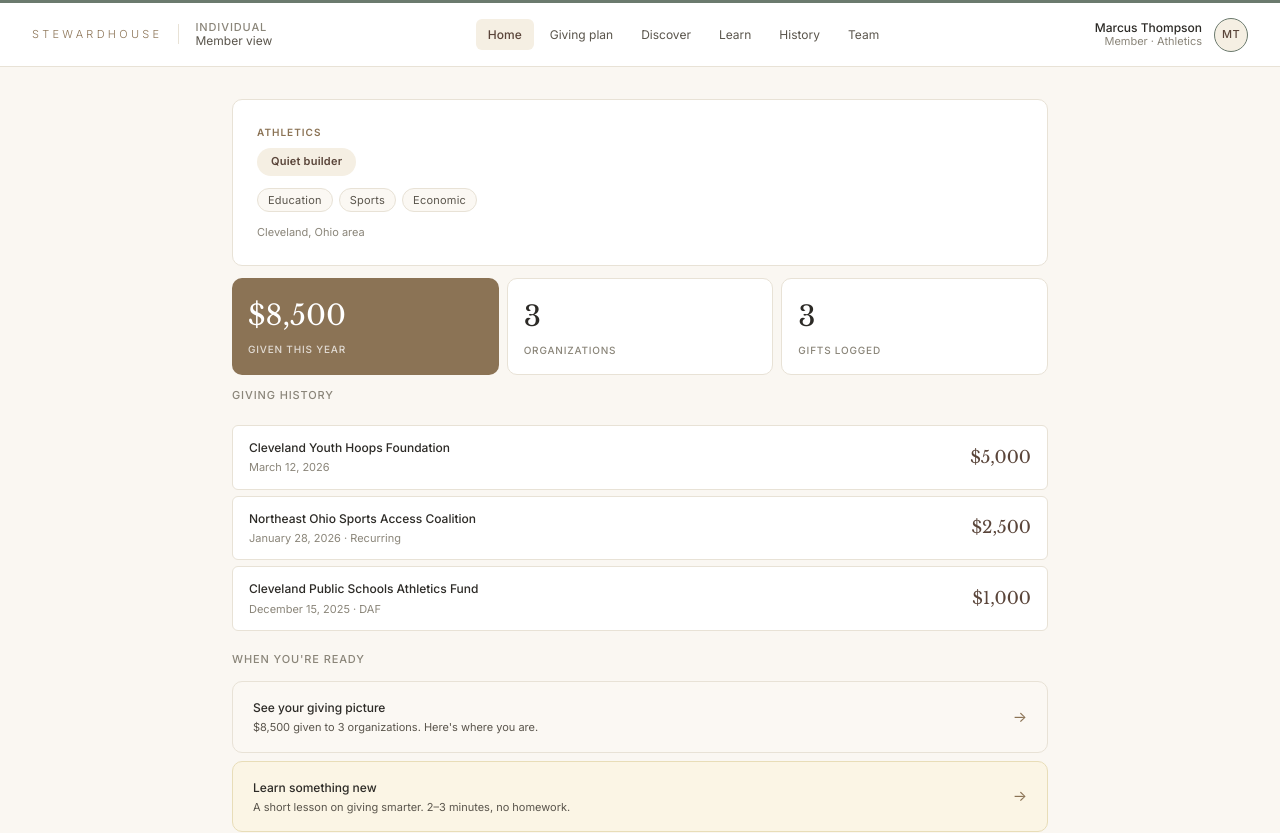
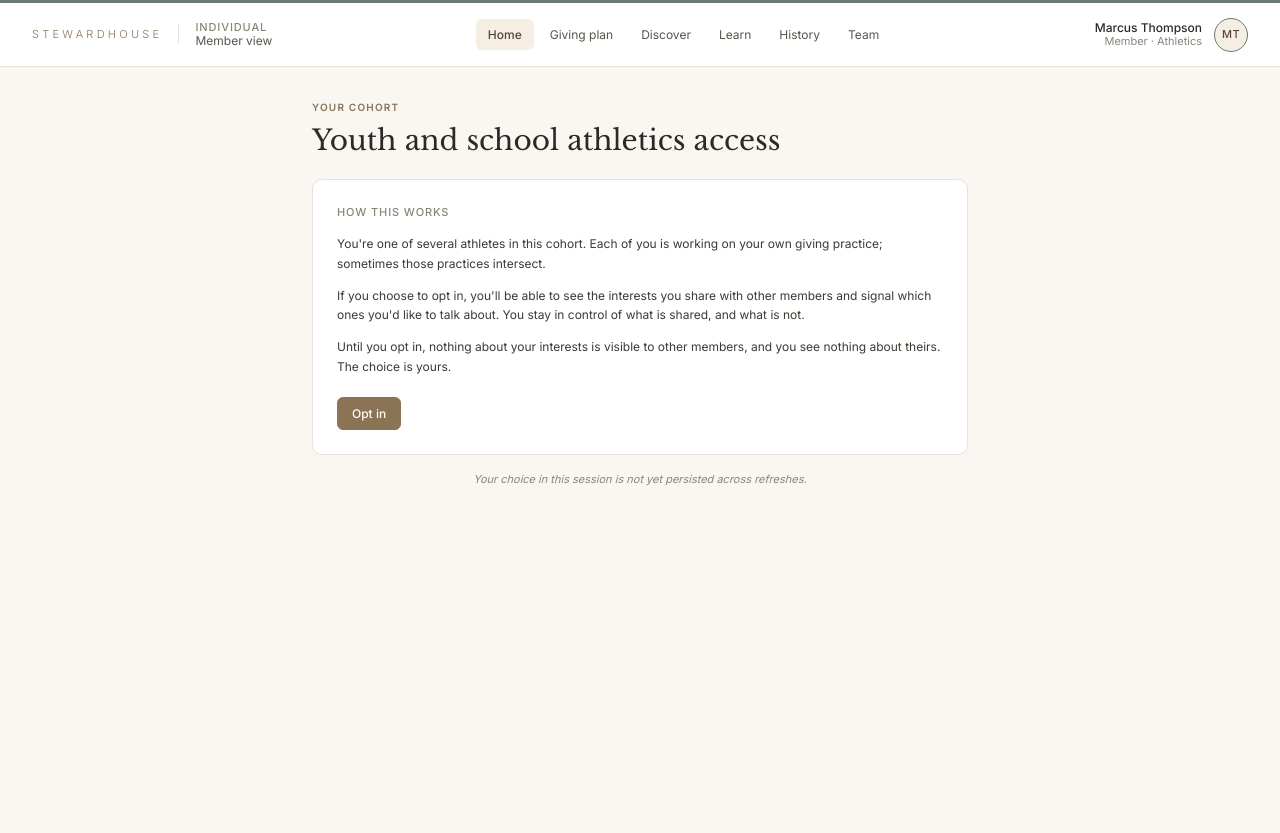
Before and after one commit to talabifaouzi/stewardhouse-app, a React (Vite) app: page /individual/cohort in a window 1280 px wide. Before the commit this address led to /individual. Shown: the top 833 px of the page. After the commit the page ends 800 px from the top, so only its background shows below. Built offline with nearby package versions, Linux system fonts and the light colour scheme.

Commit message:
C-3.1: member cohort bridge, scaffold, and consent gate

```diff
--- /dev/null
+++ b/src/contexts/CohortMemberContext.jsx
@@ -0,0 +1,48 @@
+import { createContext, useCallback, useContext, useState } from 'react';
+
+// Session-only state for the member-side cohort experience.
+// Consent boundary: optedIn defaults to FALSE. The member sees no overlap or
+// cohort-mate information until they opt in. Opting out clears any signals.
+// No persistence — refresh restores the default.
+
+const CohortMemberContext = createContext(null);
+
+const DEFAULT_STATE = {
+  optedIn: false,
+  signaledThemeIds: [],
+};
+
+export function CohortMemberProvider({ children }) {
+  const [state, setState] = useState(DEFAULT_STATE);
+
+  const optIn = useCallback(() => {
+    setState((prev) => ({ ...prev, optedIn: true }));
+  }, []);
+
+  const optOut = useCallback(() => {
+    setState({ optedIn: false, signaledThemeIds: [] });
+  }, []);
+
+  const toggleSignal = useCallback((themeId) => {
+    setState((prev) => ({
+      ...prev,
+      signaledThemeIds: prev.signaledThemeIds.includes(themeId)
+        ? prev.signaledThemeIds.filter((id) => id !== themeId)
+        : [...prev.signaledThemeIds, themeId],
+    }));
+  }, []);
+
+  return (
+    <CohortMemberContext.Provider value={{ ...state, optIn, optOut, toggleSignal }}>
+      {children}
+    </CohortMemberContext.Provider>
+  );
+}
+
+export function useCohortMember() {
+  const ctx = useContext(CohortMemberContext);
+  if (!ctx) {
+    throw new Error('useCohortMember must be used inside CohortMemberProvider');
+  }
+  return ctx;
+}
--- a/src/data/individualProfile.js
+++ b/src/data/individualProfile.js
@@ -2,6 +2,7 @@
 // All organizations, amounts, and dates are fictional.
 
 export const individualProfile = {
+  id: 'c-001',
   name: 'Marcus Thompson',
   initials: 'MT',
   sport: 'Basketball',
--- a/src/main.jsx
+++ b/src/main.jsx
@@ -3,13 +3,16 @@ import ReactDOM from 'react-dom/client';
 import { BrowserRouter } from 'react-router-dom';
 import App from './App.jsx';
 import { IntakeProvider } from './contexts/IntakeContext.jsx';
+import { CohortMemberProvider } from './contexts/CohortMemberContext.jsx';
 import './styles/global.css';
 
 ReactDOM.createRoot(document.getElementById('root')).render(
   <React.StrictMode>
     <BrowserRouter>
       <IntakeProvider>
-        <App />
+        <CohortMemberProvider>
+          <App />
+        </CohortMemberProvider>
       </IntakeProvider>
     </BrowserRouter>
   </React.StrictMode>,
--- /dev/null
+++ b/src/surfaces/individual/CohortView.jsx
@@ -0,0 +1,130 @@
+import { Card } from '../../components/Card.jsx';
+import { Button } from '../../components/Button.jsx';
+import { SectionLabel } from '../../components/SectionLabel.jsx';
+import { cohorts } from '../../data/cohorts.js';
+import { individualProfile } from '../../data/individualProfile.js';
+import { useCohortMember } from '../../contexts/CohortMemberContext.jsx';
+
+export default function CohortView() {
+  const { optedIn, optIn, optOut } = useCohortMember();
+  const cohort = cohorts.find((c) => c.memberIds.includes(individualProfile.id));
+
+  if (!cohort) {
+    return (
+      <main style={mainStyle}>
+        <p style={eyebrowStyle}>Your cohort</p>
+        <Card>
+          <p style={emptyTextStyle}>You're not part of a cohort yet.</p>
+        </Card>
+      </main>
+    );
+  }
+
+  return (
+    <main style={mainStyle}>
+      <p style={eyebrowStyle}>Your cohort</p>
+      <h1 style={titleStyle}>{cohort.name}</h1>
+
+      {!optedIn ? (
+        <>
+          <Card style={{ marginBottom: 'var(--sh-space-4)' }}>
+            <SectionLabel>How this works</SectionLabel>
+            <p style={bodyStyle}>
+              You're one of several athletes in this cohort. Each of you is working on your own giving practice; sometimes those practices intersect.
+            </p>
+            <p style={bodyStyle}>
+              If you choose to opt in, you'll be able to see the interests you share with other members and signal which ones you'd like to talk about. You stay in control of what is shared, and what is not.
+            </p>
+            <p style={{ ...bodyStyle, marginBottom: 'var(--sh-space-5)' }}>
+              Until you opt in, nothing about your interests is visible to other members, and you see nothing about theirs. The choice is yours.
+            </p>
+            <Button variant="primary" onClick={optIn}>
+              Opt in
+            </Button>
+          </Card>
+
+          <p style={persistenceNoteStyle}>
+            Your choice in this session is not yet persisted across refreshes.
+          </p>
+        </>
+      ) : (
+        <>
+          <Card style={{ marginBottom: 'var(--sh-space-4)' }}>
+            <SectionLabel>You're opted in</SectionLabel>
+            <p style={bodyStyle}>
+              Thanks. Shared interests and signaling will appear here in the next slice.
+            </p>
+          </Card>
+
+          <p style={persistenceNoteStyle}>
+            Your choice in this session is not yet persisted across refreshes.
+          </p>
+
+          <p style={{ marginTop: 'var(--sh-space-4)', textAlign: 'center' }}>
+            <button
+              onClick={optOut}
+              style={{
+                background: 'transparent',
+                border: 'none',
+                color: 'var(--sh-text-muted)',
+                fontSize: 'var(--sh-text-xs)',
+                fontStyle: 'italic',
+                cursor: 'pointer',
+                textDecoration: 'underline',
+                fontFamily: 'inherit',
+                padding: 0,
+              }}
+            >
+              Opt out
+            </button>
+          </p>
+        </>
+      )}
+    </main>
+  );
+}
+
+const mainStyle = {
+  maxWidth: '720px',
+  margin: '0 auto',
+  padding: 'var(--sh-space-8) var(--sh-space-8) var(--sh-space-16)',
+};
+
+const eyebrowStyle = {
+  fontSize: '10px',
+  color: 'var(--sh-bronze)',
+  textTransform: 'uppercase',
+  letterSpacing: '0.12em',
+  fontWeight: 600,
+  marginBottom: 'var(--sh-space-2)',
+};
+
+const titleStyle = {
+  fontFamily: 'var(--sh-font-serif)',
+  fontSize: 'var(--sh-text-2xl)',
+  color: 'var(--sh-text-primary)',
+  fontWeight: 400,
+  marginBottom: 'var(--sh-space-5)',
+};
+
+const bodyStyle = {
+  fontSize: 'var(--sh-text-sm)',
+  color: 'var(--sh-text-body)',
+  lineHeight: 1.65,
+  marginBottom: 'var(--sh-space-3)',
+};
+
+const emptyTextStyle = {
+  fontSize: 'var(--sh-text-sm)',
+  color: 'var(--sh-text-muted)',
+  fontStyle: 'italic',
+  lineHeight: 1.6,
+};
+
+const persistenceNoteStyle = {
+  fontSize: 'var(--sh-text-xs)',
+  color: 'var(--sh-text-muted)',
+  fontStyle: 'italic',
+  lineHeight: 1.55,
+  textAlign: 'center',
+};
--- a/src/surfaces/individual/IndividualSurface.jsx
+++ b/src/surfaces/individual/IndividualSurface.jsx
@@ -24,6 +24,7 @@ import Learn from './Learn.jsx';
 import Team from './Team.jsx';
 import GiveScreen from './GiveScreen.jsx';
 import Feedback from './Feedback.jsx';
+import CohortView from './CohortView.jsx';
 
 const NAV_ITEMS = [
   { key: 'home', label: 'Home', path: '/individual' },
@@ -86,6 +87,7 @@ function DashboardLayout() {
           <Route path="team" element={<Team />} />
           <Route path="give" element={<GiveScreen />} />
           <Route path="feedback" element={<Feedback />} />
+          <Route path="cohort" element={<CohortView />} />
           <Route path="*" element={<Navigate to="/individual" replace />} />
         </Routes>
       </div>
@@ -249,6 +251,31 @@ function IndividualHome() {
             {answers.geoDetail}
           </p>
         )}
+      </Card>
+
+      {/* Cohort callout — quiet entry into the member-side cohort view */}
+      <Card
+        interactive
+        onClick={() => navigate('/individual/cohort')}
+        style={{
+          marginBottom: 'var(--sh-space-3)',
+          cursor: 'pointer',
+        }}
+      >
+        <p style={{
+          fontSize: 'var(--sh-text-sm)',
+          fontWeight: 600,
+          color: 'var(--sh-text-primary)',
+          marginBottom: '2px',
+        }}>
+          You're part of a cohort →
+        </p>
+        <p style={{
+          fontSize: 'var(--sh-text-xs)',
+          color: 'var(--sh-text-muted)',
+        }}>
+          Athletes working on a giving practice together.
+        </p>
       </Card>
 
       {/* Living pulse stats */}
```
